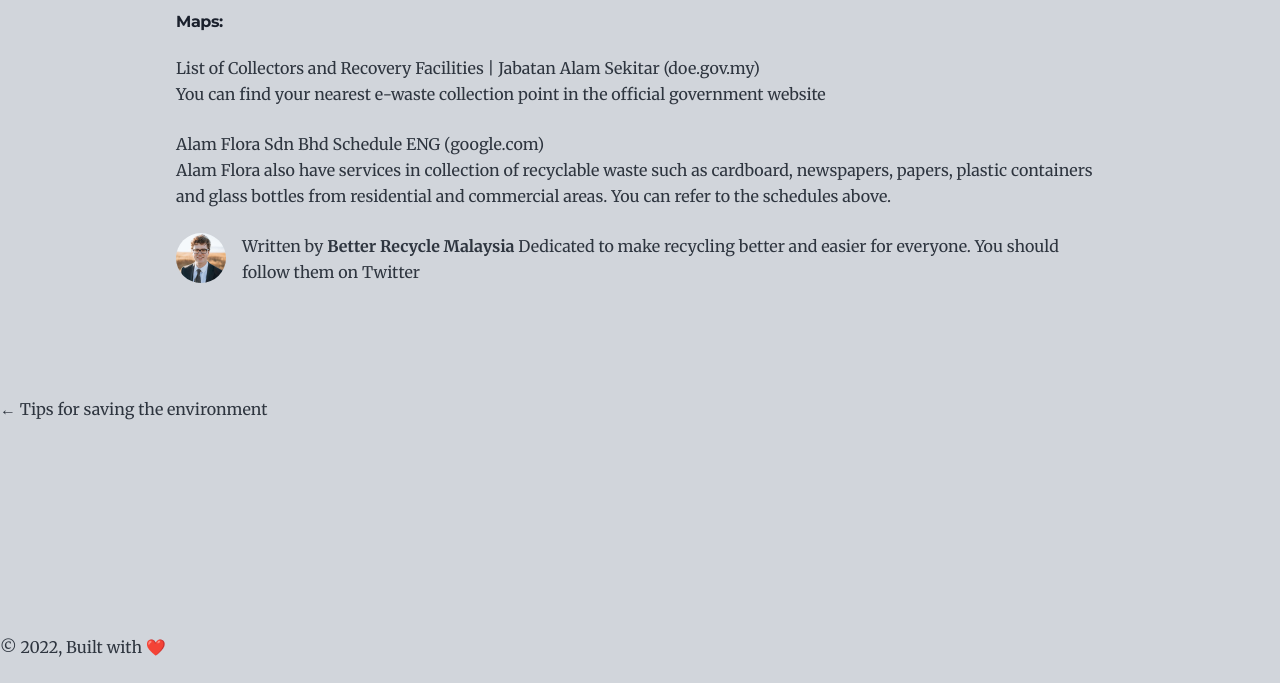
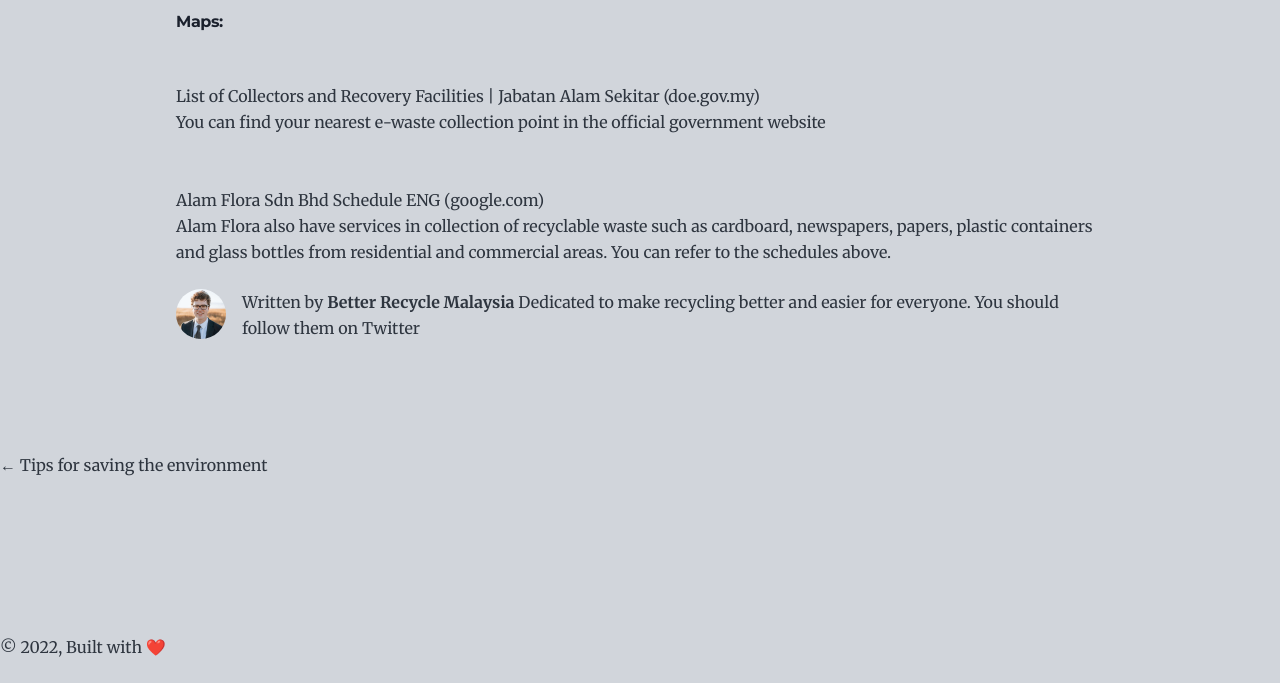
Before and after one commit to RecyclingInfoHub/better-recycle-info-hub, a Gatsby site: page /how-to-handle-your-e-waste/ in a window 1280 px wide. Shown: the part 117-800 px from the top of the page. Built offline with nearby package versions, Linux system fonts and the light colour scheme; Gatsby itself is replaced by a stand-in of ours; some packages are replaced by stand-ins of ours.

Commit message:
Update Blog “how-to-handle-your-e-waste/index”

```diff
--- a/content/blog/how-to-handle-your-e-waste/index.md
+++ b/content/blog/how-to-handle-your-e-waste/index.md
@@ -5,7 +5,7 @@ description: How to find your e-waste collector
 ---
 ### **Maps:**
 
-<br>
+<br><br>
 
 <!--StartFragment-->
 
@@ -15,7 +15,7 @@ description: How to find your e-waste collector
 
 You can find your nearest e-waste collection point in the official government website
 
-<br>
+<br><br>
 
 <!--StartFragment-->
 
```
